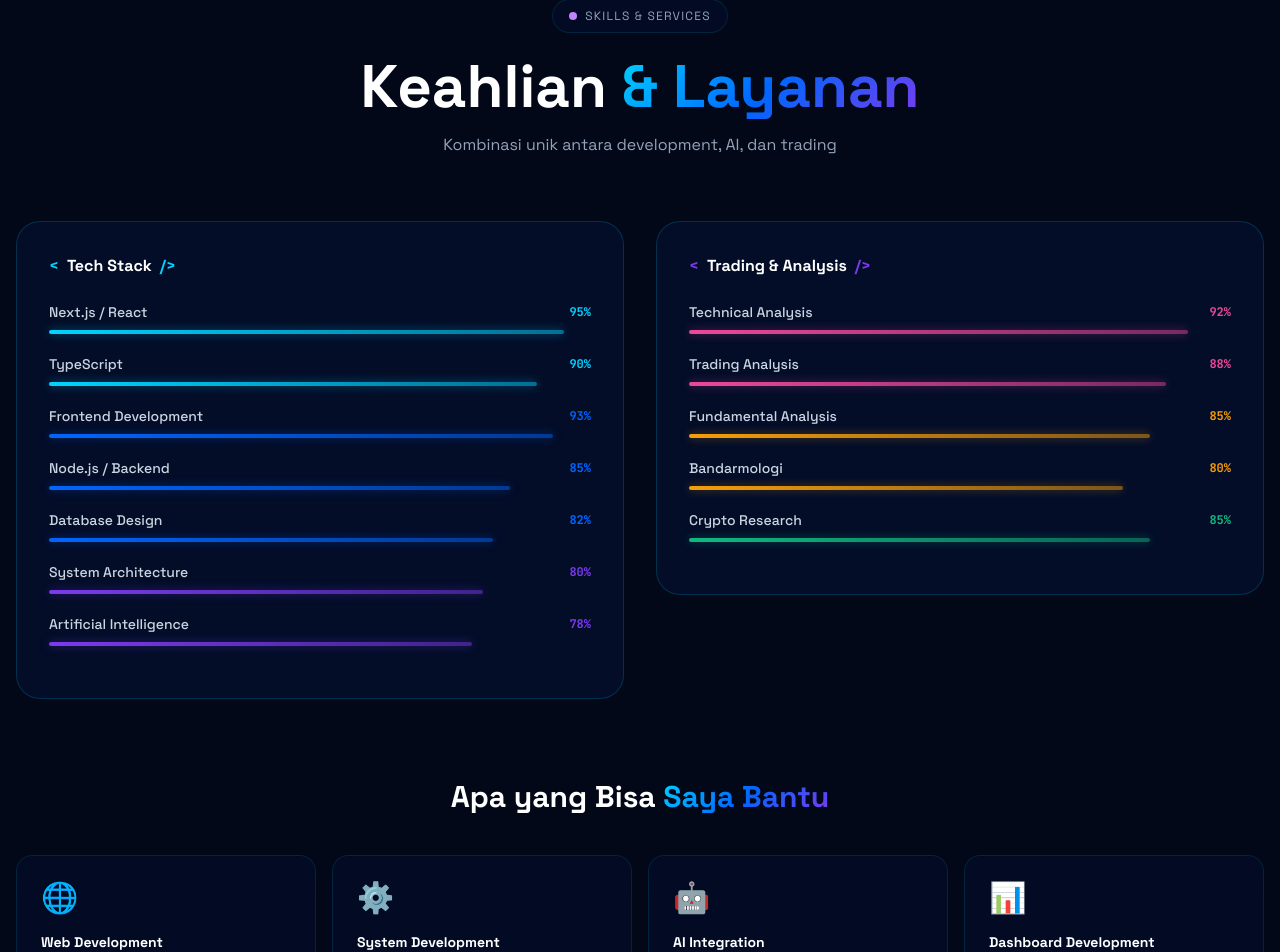
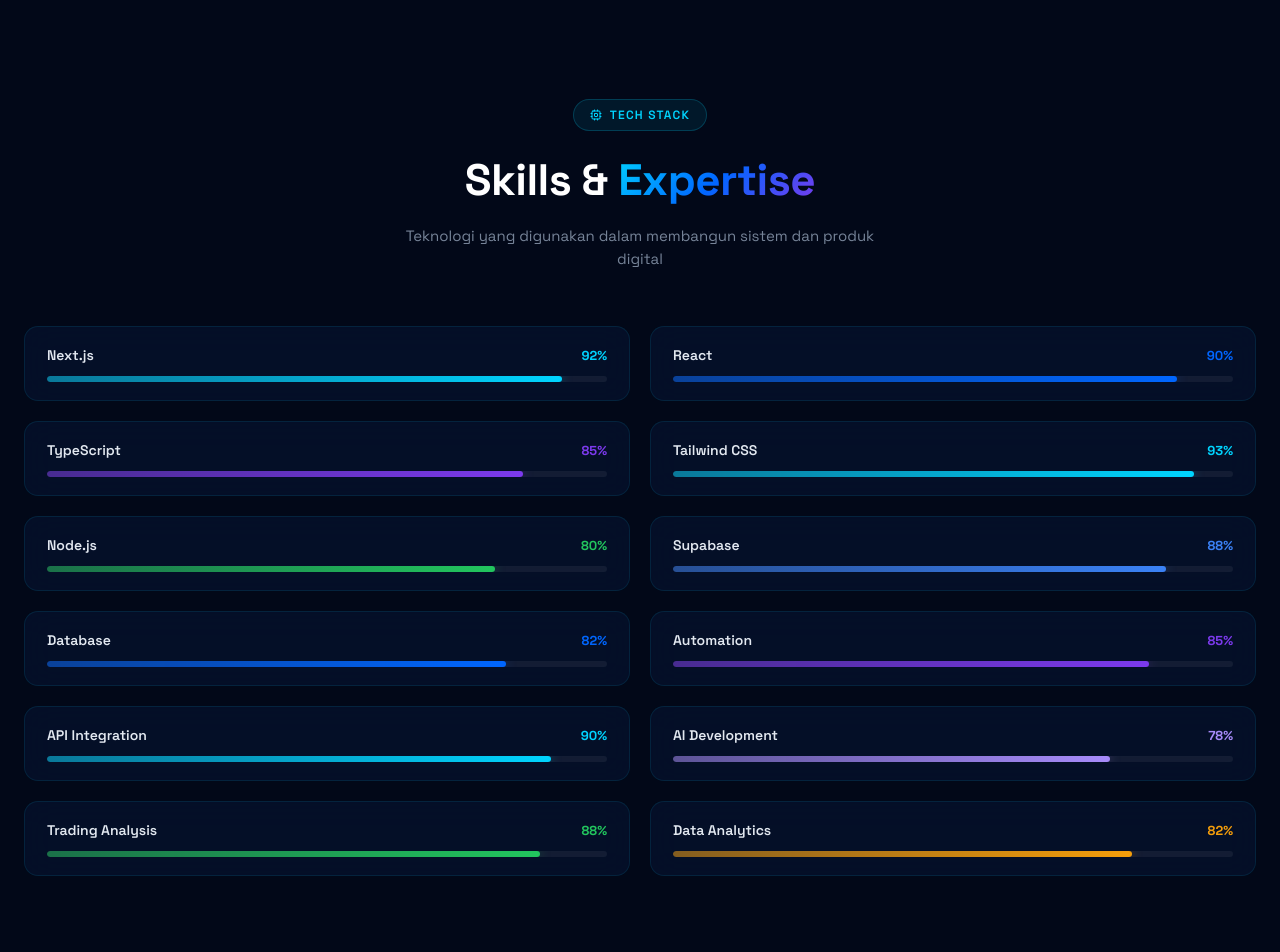
Before and after one commit to pediaboy/portofoliothoriq, a Next.js app: page / in a window 1280 px wide. Shown: the part 2697-3649 px from the top of the page. Built offline with nearby package versions, Linux system fonts and the light colour scheme.

Commit message:
redesign: premium dark blue SaaS portfolio UI

```diff
--- a/app/sections/SkillsSection.tsx
+++ b/app/sections/SkillsSection.tsx
@@ -1,116 +1,73 @@
 'use client'
-import { useRef } from 'react'
-import { motion, useInView } from 'framer-motion'
+import { useEffect, useRef, useState } from 'react'
+import { Cpu } from 'lucide-react'
 
-function FadeIn({ children, delay = 0, className = '' }: { children: React.ReactNode; delay?: number; className?: string }) {
-  const ref = useRef(null)
-  const inView = useInView(ref, { once: true, amount: 0.1 })
-  return (
-    <motion.div ref={ref} initial={{ opacity: 0, y: 40 }} animate={inView ? { opacity: 1, y: 0 } : {}}
-      transition={{ duration: 0.7, delay, ease: [0.22,1,0.36,1] }} className={className}>
-      {children}
-    </motion.div>
-  )
+function useReveal() {
+  const ref = useRef<HTMLDivElement>(null)
+  const [visible, setVisible] = useState(false)
+  useEffect(() => {
+    const obs = new IntersectionObserver(([e]) => { if (e.isIntersecting) { setVisible(true); obs.disconnect() } }, { threshold: 0.1 })
+    if (ref.current) obs.observe(ref.current)
+    return () => obs.disconnect()
+  }, [])
+  return { ref, visible }
 }
 
 const skills = [
-  { name: 'Next.js / React', level: 95, color: '#00d4ff', cat: 'Frontend' },
-  { name: 'TypeScript', level: 90, color: '#00d4ff', cat: 'Frontend' },
-  { name: 'Frontend Development', level: 93, color: '#0066ff', cat: 'Frontend' },
-  { name: 'Node.js / Backend', level: 85, color: '#0066ff', cat: 'Backend' },
-  { name: 'Database Design', level: 82, color: '#0066ff', cat: 'Backend' },
-  { name: 'System Architecture', level: 80, color: '#7c3aed', cat: 'System' },
-  { name: 'Artificial Intelligence', level: 78, color: '#7c3aed', cat: 'System' },
-  { name: 'Technical Analysis', level: 92, color: '#ec4899', cat: 'Trading' },
-  { name: 'Trading Analysis', level: 88, color: '#ec4899', cat: 'Trading' },
-  { name: 'Fundamental Analysis', level: 85, color: '#f59e0b', cat: 'Trading' },
-  { name: 'Bandarmologi', level: 80, color: '#f59e0b', cat: 'Trading' },
-  { name: 'Crypto Research', level: 85, color: '#10b981', cat: 'Trading' },
+  { name: 'Next.js', pct: 92, color: '#00d4ff' },
+  { name: 'React', pct: 90, color: '#0066ff' },
+  { name: 'TypeScript', pct: 85, color: '#7c3aed' },
+  { name: 'Tailwind CSS', pct: 93, color: '#00d4ff' },
+  { name: 'Node.js', pct: 80, color: '#22c55e' },
+  { name: 'Supabase', pct: 88, color: '#3b82f6' },
+  { name: 'Database', pct: 82, color: '#0066ff' },
+  { name: 'Automation', pct: 85, color: '#7c3aed' },
+  { name: 'API Integration', pct: 90, color: '#00d4ff' },
+  { name: 'AI Development', pct: 78, color: '#a78bfa' },
+  { name: 'Trading Analysis', pct: 88, color: '#22c55e' },
+  { name: 'Data Analytics', pct: 82, color: '#f59e0b' },
 ]
 
-const services = [
-  { title: 'Web Development', icon: '🌐', desc: 'Landing page, company profile, toko online, sistem custom.' },
-  { title: 'System Development', icon: '⚙️', desc: 'Backend, API, sistem automasi, dan integrasi layanan.' },
-  { title: 'AI Integration', icon: '🤖', desc: 'Integrasi AI/ML ke dalam produk dan sistem yang sudah ada.' },
-  { title: 'Dashboard Development', icon: '📊', desc: 'Dashboard monitoring, analitik, dan visualisasi data.' },
-  { title: 'Automation System', icon: '🔄', desc: 'Bot, workflow otomatis, dan sistem pemrosesan data.' },
-  { title: 'Trading Tools', icon: '📈', desc: 'Tools analisa teknikal, screener, dan sistem sinyal trading.' },
-  { title: 'Financial Technology', icon: '💎', desc: 'Platform fintech, membership, dan sistem pembayaran.' },
-  { title: 'Consulting', icon: '🎯', desc: 'Konsultasi arsitektur sistem, strategi digital, dan trading.' },
-]
+export default function SkillsSection() {
+  const { ref, visible } = useReveal()
+  const [animate, setAnimate] = useState(false)
+  useEffect(() => { if (visible) setTimeout(() => setAnimate(true), 200) }, [visible])
 
-function SkillBar({ skill, delay }: { skill: typeof skills[0]; delay: number }) {
-  const ref = useRef(null)
-  const inView = useInView(ref, { once: true, amount: 0.1 })
   return (
-    <div ref={ref} className="mb-5">
-      <div className="flex justify-between items-center mb-2">
-        <span className="text-sm font-medium text-slate-300">{skill.name}</span>
-        <span className="text-xs font-bold" style={{ color: skill.color, fontFamily: 'JetBrains Mono, monospace' }}>{skill.level}%</span>
-      </div>
-      <div className="skill-bar">
-        <motion.div
-          initial={{ scaleX: 0 }}
-          animate={inView ? { scaleX: 1 } : {}}
-          transition={{ duration: 1.2, delay, ease: [0.22,1,0.36,1] }}
-          style={{ background: `linear-gradient(90deg, ${skill.color}, ${skill.color}80)`, width: `${skill.level}%`, transformOrigin: 'left', height: '4px', borderRadius: '2px', boxShadow: `0 0 10px ${skill.color}60` }}
-        />
-      </div>
-    </div>
-  )
-}
+    <section id="skills" ref={ref} style={{ padding: '100px 24px', position: 'relative' }}>
+      <div style={{ maxWidth: 1280, margin: '0 auto' }}>
+        <div style={{ textAlign: 'center', marginBottom: 56, opacity: visible ? 1 : 0, transform: visible ? 'none' : 'translateY(24px)', transition: 'all 0.7s ease' }}>
+          <div className="section-label" style={{ display: 'inline-flex', justifyContent: 'center' }}>
+            <Cpu size={12} /> Tech Stack
+          </div>
+          <h2 style={{ fontSize: 'clamp(28px,4vw,44px)', fontWeight: 800, color: '#fff', letterSpacing: '-0.5px' }}>
+            Skills & <span className="gradient-text">Expertise</span>
+          </h2>
+          <p style={{ fontSize: 15, color: 'rgba(148,163,184,0.8)', marginTop: 12, maxWidth: 500, margin: '12px auto 0' }}>
+            Teknologi yang digunakan dalam membangun sistem dan produk digital
+          </p>
+        </div>
 
-export default function SkillsSection() {
-  return (
-    <section id="skills" className="relative section-padding overflow-hidden">
-      <div className="max-w-7xl mx-auto px-4">
-        <FadeIn className="text-center mb-16">
-          <div className="inline-flex items-center gap-2 glass px-4 py-2 rounded-full mb-6">
-            <div className="w-2 h-2 rounded-full bg-purple-400" />
-            <span className="text-xs text-slate-400 tracking-widest uppercase">Skills & Services</span>
-          </div>
-          <h2 className="text-4xl sm:text-5xl lg:text-6xl font-black text-white mb-4">
-            Keahlian <span className="gradient-text">& Layanan</span>
-          </h2>
-          <p className="text-slate-400 max-w-xl mx-auto">Kombinasi unik antara development, AI, dan trading</p>
-        </FadeIn>
-        <div className="grid grid-cols-1 lg:grid-cols-2 gap-8 mb-20">
-          <FadeIn delay={0.1}>
-            <div className="glass-strong rounded-3xl p-8 neon-border">
-              <h3 className="font-bold text-white mb-6 flex items-center gap-2">
-                <span style={{ color: '#00d4ff' }}>{'<'}</span><span>Tech Stack</span><span style={{ color: '#00d4ff' }}>{'/>'}</span>
-              </h3>
-              {skills.filter(s => ['Frontend','Backend','System'].includes(s.cat)).map((skill, i) => (
-                <SkillBar key={skill.name} skill={skill} delay={i * 0.1} />
-              ))}
+        <div style={{ display: 'grid', gridTemplateColumns: 'repeat(2,1fr)', gap: 20 }} className="skills-grid">
+          {skills.map((sk, i) => (
+            <div key={i} style={{
+              background: 'rgba(7,20,51,0.6)', border: '1px solid rgba(0,212,255,0.1)',
+              borderRadius: 14, padding: '18px 22px', backdropFilter: 'blur(16px)',
+              opacity: visible ? 1 : 0, transform: visible ? 'none' : 'translateY(20px)',
+              transition: `all 0.6s ease ${i * 0.06}s`,
+            }}>
+              <div style={{ display: 'flex', justifyContent: 'space-between', alignItems: 'center', marginBottom: 10 }}>
+                <span style={{ fontSize: 14, fontWeight: 600, color: '#e2e8f0' }}>{sk.name}</span>
+                <span style={{ fontSize: 13, fontWeight: 700, color: sk.color }}>{sk.pct}%</span>
+              </div>
+              <div className="progress-track">
+                <div className="progress-fill" style={{ width: animate ? `${sk.pct}%` : '0%', background: `linear-gradient(90deg, ${sk.color}80, ${sk.color})`, boxShadow: `0 0 12px ${sk.color}60`, transitionDelay: `${i * 0.06}s` }} />
+              </div>
             </div>
-          </FadeIn>
-          <FadeIn delay={0.2}>
-            <div className="glass-strong rounded-3xl p-8 neon-border">
-              <h3 className="font-bold text-white mb-6 flex items-center gap-2">
-                <span style={{ color: '#7c3aed' }}>{'<'}</span><span>Trading & Analysis</span><span style={{ color: '#7c3aed' }}>{'/>'}</span>
-              </h3>
-              {skills.filter(s => s.cat === 'Trading').map((skill, i) => (
-                <SkillBar key={skill.name} skill={skill} delay={i * 0.1} />
-              ))}
-            </div>
-          </FadeIn>
-        </div>
-        <FadeIn>
-          <h3 className="text-3xl font-black text-white text-center mb-10">Apa yang Bisa <span className="gradient-text">Saya Bantu</span></h3>
-        </FadeIn>
-        <div className="grid grid-cols-1 sm:grid-cols-2 lg:grid-cols-4 gap-4">
-          {services.map((svc, i) => (
-            <FadeIn key={svc.title} delay={i * 0.08}>
-              <div className="glass rounded-2xl p-6 neon-border h-full group hover:bg-blue-950/20 transition-all duration-300 hover:scale-[1.03] cursor-default">
-                <div className="text-3xl mb-4">{svc.icon}</div>
-                <h4 className="font-bold text-white text-sm mb-2">{svc.title}</h4>
-                <p className="text-slate-400 text-xs leading-relaxed">{svc.desc}</p>
-              </div>
-            </FadeIn>
           ))}
         </div>
       </div>
+      <style>{`@media(max-width:640px){.skills-grid{grid-template-columns:1fr!important}}`}</style>
     </section>
   )
 }
```
